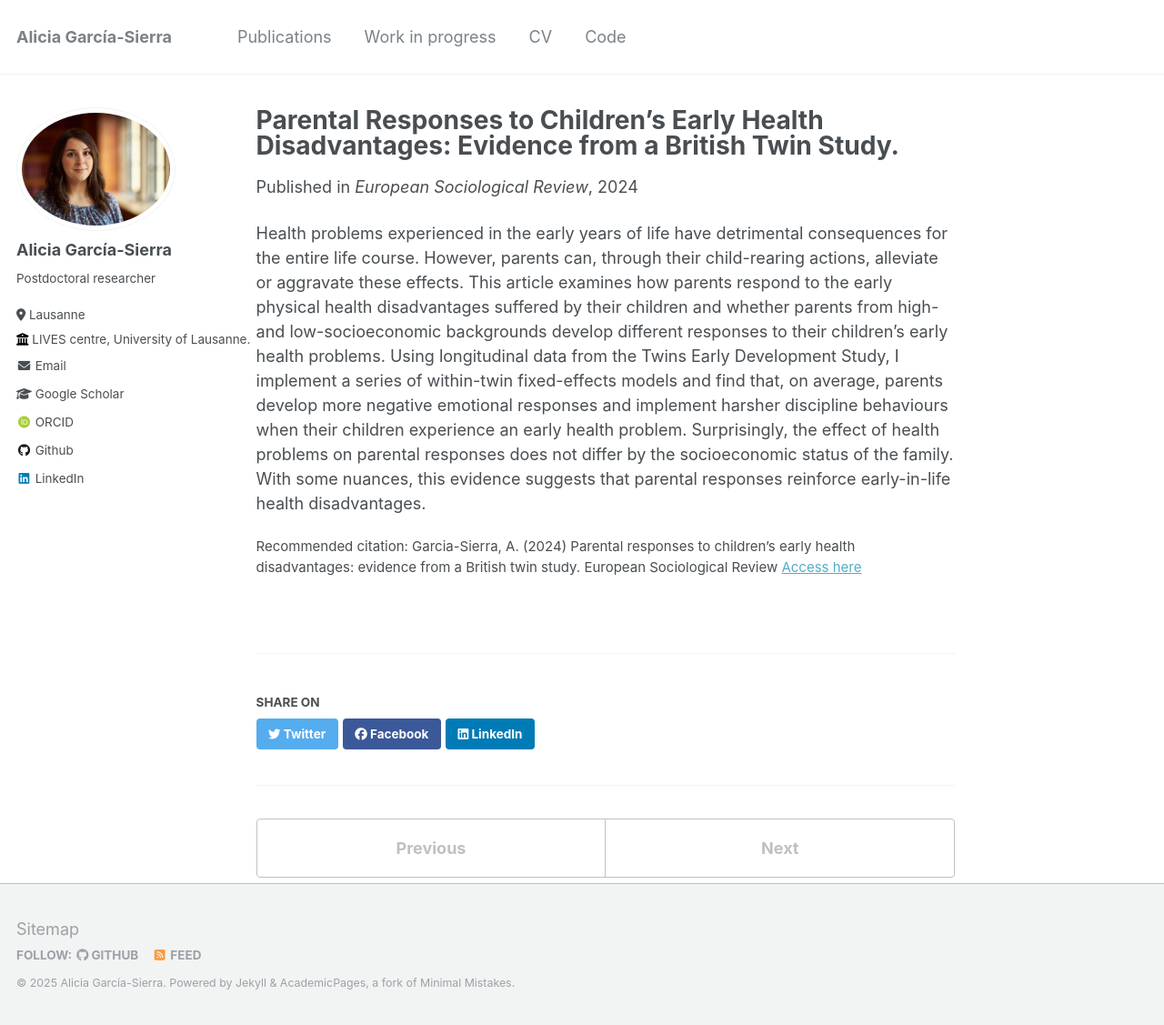
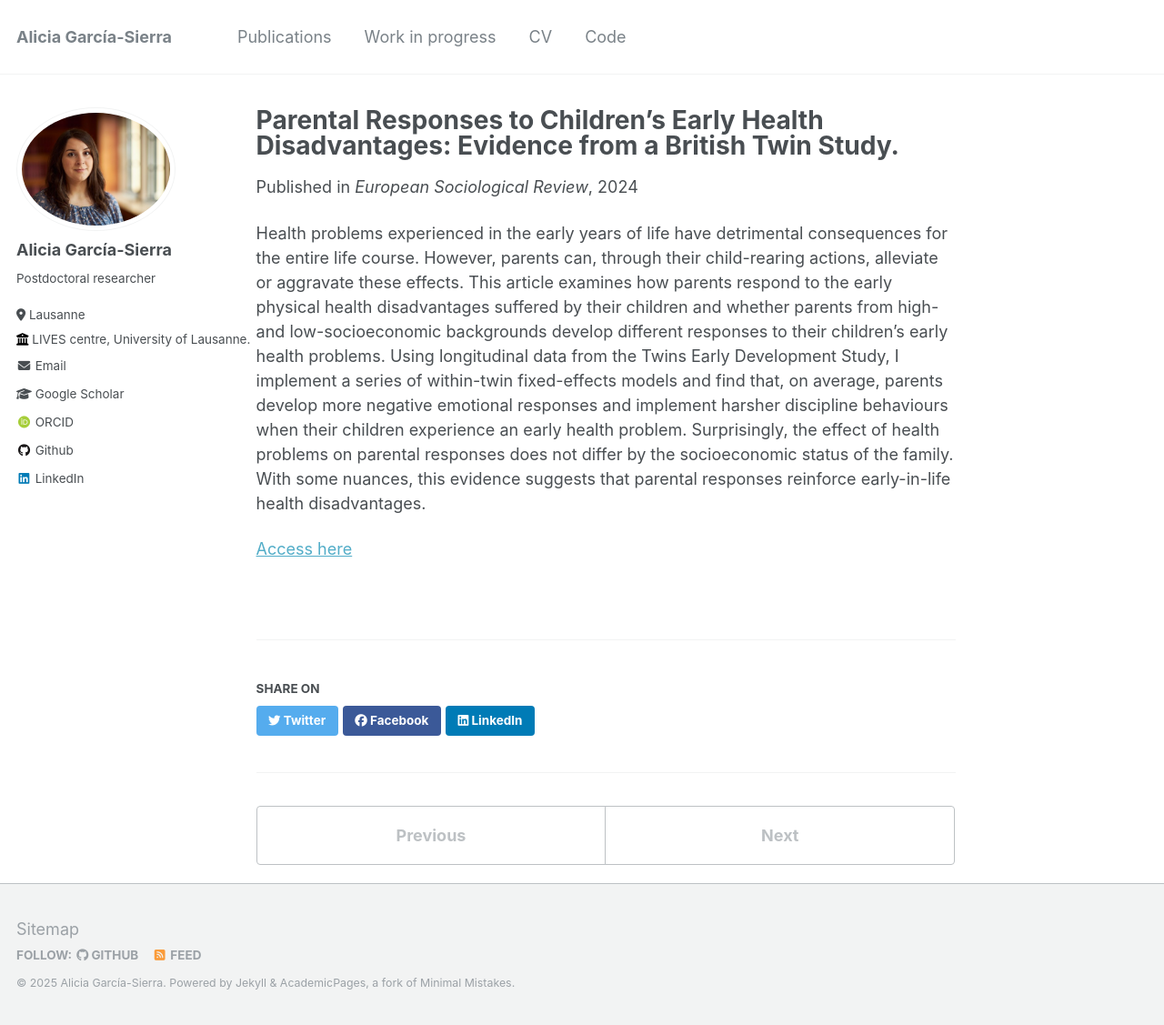
Before and after one commit to aliciagarciasierra/aliciagarciasierra.github.io, a Jekyll site: the page built from _publications/2015-10-01-paper-title-number-3.md, in a window 1280 px wide and 1127 px high. Shown: the whole window at 91% size. Built offline with Jekyll 4.4.1, drawn with Linux system fonts in a browser that asks for light colours; some web fonts are replaced.

Commit message:
Update 2015-10-01-paper-title-number-3.md

```diff
--- a/_publications/2015-10-01-paper-title-number-3.md
+++ b/_publications/2015-10-01-paper-title-number-3.md
@@ -6,7 +6,6 @@ excerpt: ' '
 date: 2024-03-18
 venue: 'European Sociological Review'
 paperurl: 'https://academic.oup.com/esr/advance-article/doi/10.1093/esr/jcae016/7631266?utm_source=advanceaccess&utm_campaign=esr&utm_medium=email'
-citation: 'Garcia-Sierra, A. (2024) Parental responses to children’s early health disadvantages: evidence from a British twin study. European Sociological Review'
 ---
 
 Health problems experienced in the early years of life have detrimental consequences for the entire life course. However, parents can, through their child-rearing actions, alleviate or aggravate these effects. This article examines how parents respond to the early physical health disadvantages suffered by their children and whether parents from high- and low-socioeconomic backgrounds develop different responses to their children’s early health problems. Using longitudinal data from the Twins Early Development Study, I implement a series of within-twin fixed-effects models and find that, on average, parents develop more negative emotional responses and implement harsher discipline behaviours when their children experience an early health problem. Surprisingly, the effect of health problems on parental responses does not differ by the socioeconomic status of the family. With some nuances, this evidence suggests that parental responses reinforce early-in-life health disadvantages.
```
